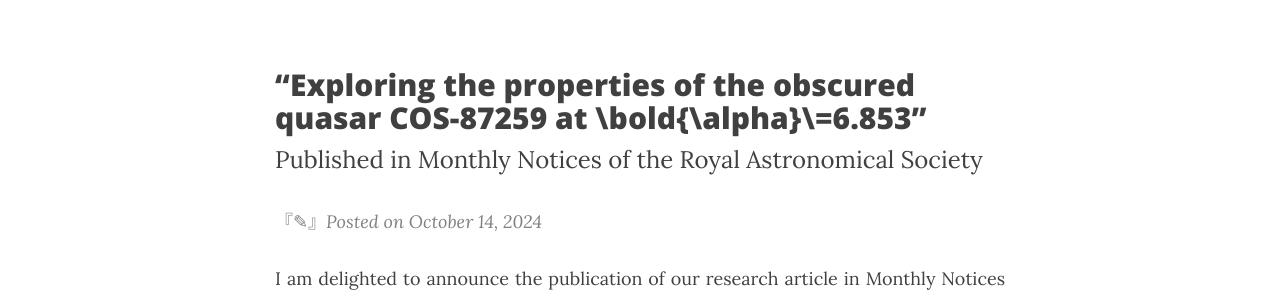
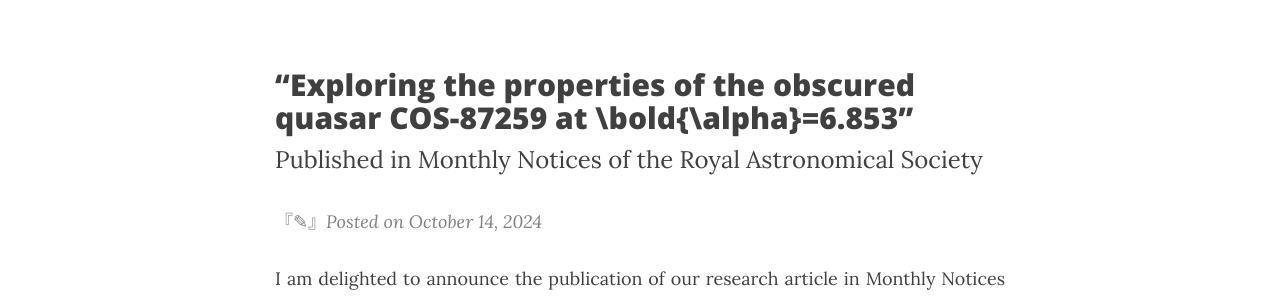
Before and after one commit to ch-var/ch-var.github.io, a Jekyll site: the page built from news.html, in a window 1280 px wide and 900 px high. Shown: the part 208-504 px from the top of the window. Built offline with Jekyll 4.4.1, drawn with Linux system fonts in a browser that asks for light colours; formulas are drawn with MathJax 3.

Commit message:
Update news.html

```diff
--- a/news.html
+++ b/news.html
@@ -4,7 +4,7 @@
 mathjax: true
 ---
 <p>
-<h2>“Exploring the properties of the obscured quasar COS-87259 at \bold{\alpha}\=6.853”</h2>
+<h2>“Exploring the properties of the obscured quasar COS-87259 at \bold{\alpha}=6.853”</h2>
 <font size="+2">Published in Monthly Notices of the Royal Astronomical Society</font>
 <p>
 <p>
```
